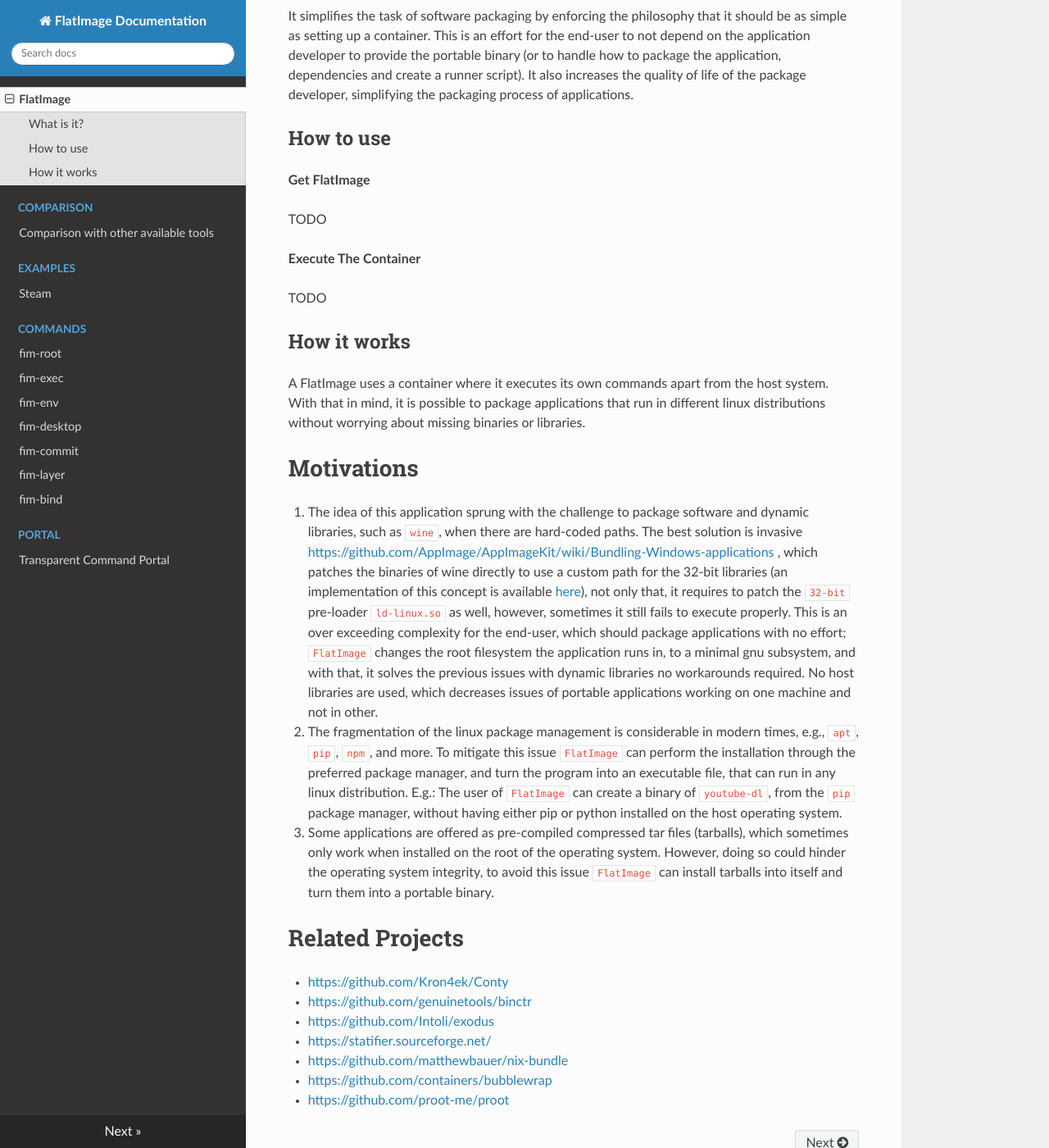
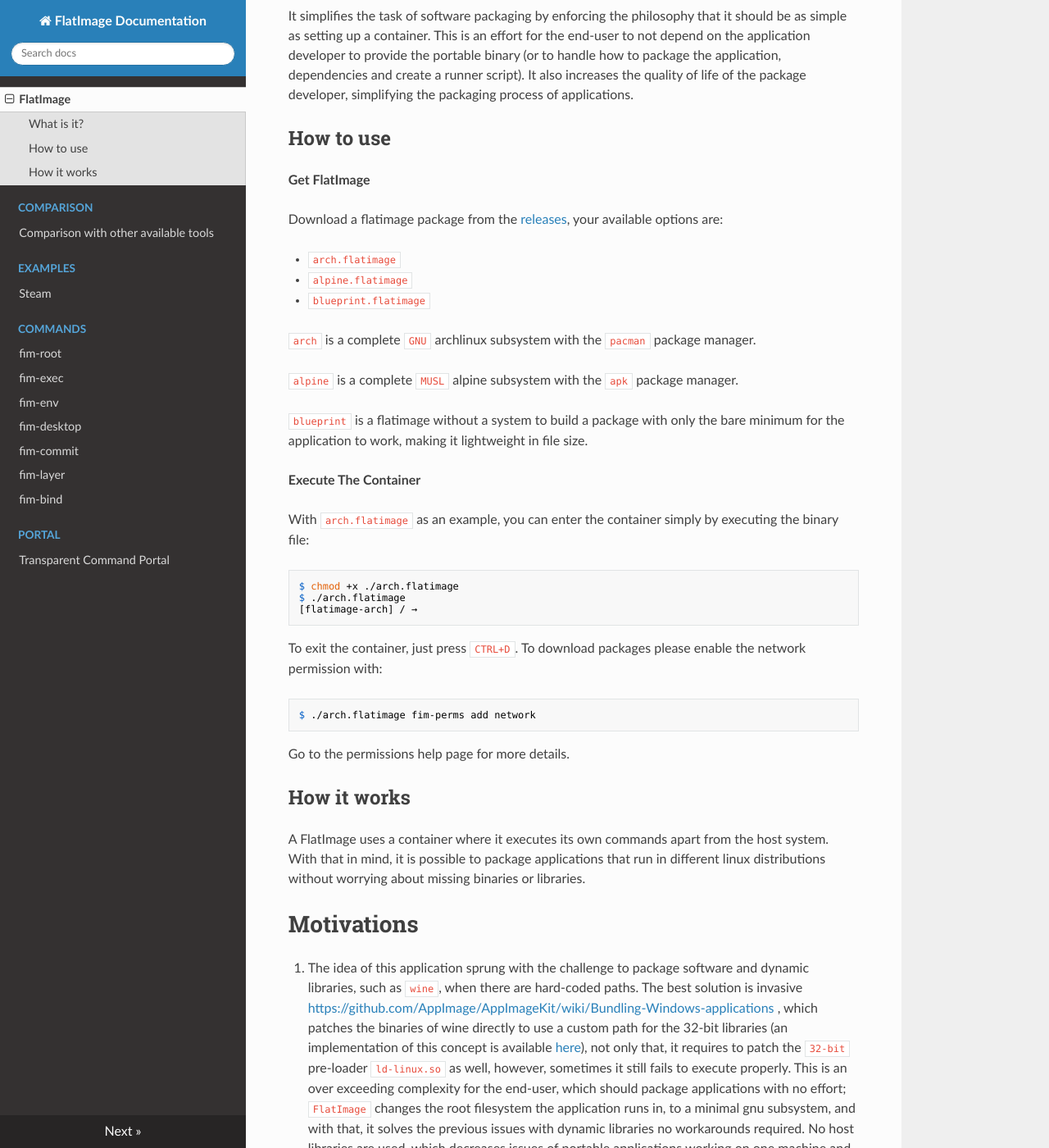
Before and after one commit to flatimage/docs, an MkDocs documentation site: the page built from docs/index.md, in a window 1280 px wide and 1400 px high, scrolled down 840 px. Shown: the whole window at 82% size. Built offline with MkDocs 1.6.1, drawn with Linux system fonts in a browser that asks for light colours; nearby versions of some CDN libraries.

Commit message:
Updated usage intructions

````diff
--- a/docs/index.md
+++ b/docs/index.md
@@ -40,11 +40,37 @@
 
 **Get FlatImage**
 
-TODO
+Download a flatimage package from the [releases](https://github.com/ruanformigoni/flatimage/releases), your available options are:
+
+* `arch.flatimage`
+* `alpine.flatimage`
+* `blueprint.flatimage`
+
+`arch` is a complete `GNU` archlinux subsystem with the `pacman` package manager.
+
+`alpine` is a complete `MUSL` alpine subsystem with the `apk` package manager.
+
+`blueprint` is a flatimage without a system to build a package with only the
+bare minimum for the application to work, making it lightweight in file size.
 
 **Execute The Container**
 
-TODO
+With `arch.flatimage` as an example, you can enter the container simply by
+executing the binary file:
+
+```
+$ chmod +x ./arch.flatimage
+$ ./arch.flatimage
+[flatimage-arch] / →
+```
+
+To exit the container, just press `CTRL+D`. To download packages please enable
+the network permission with:
+```
+$ ./arch.flatimage fim-perms add network
+```
+
+Go to the permissions help page for more details.
 
 ## How it works
 
````
